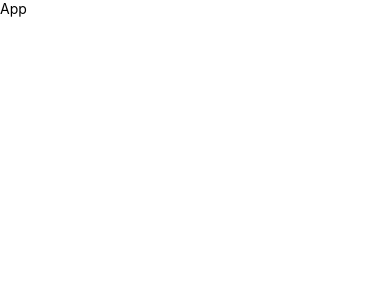
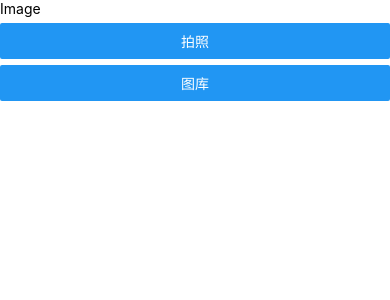
Before and after one commit to QHTAO/react-native-example, a React Native app: screen / in a window 390 px wide. Shown: the top 300 px of the page. Built offline with nearby package versions, Linux system fonts and the light colour scheme.

Commit message:
添加选择本地图片的功能

```diff
--- a/package.json
+++ b/package.json
@@ -11,7 +11,9 @@
   },
   "dependencies": {
     "react": "17.0.2",
-    "react-native": "0.66.4"
+    "react-native": "0.66.4",
+    "react-native-image-picker": "^4.7.3",
+    "react-native-scalable-image": "^1.1.0"
   },
   "devDependencies": {
     "@babel/core": "^7.12.9",
--- a/src/App.js
+++ b/src/App.js
@@ -1,11 +1,81 @@
-import React from 'react';
-import {View, Text} from 'react-native';
+import React, {useState} from 'react';
+import {
+  View,
+  Text,
+  Button,
+  Dimensions,
+  SafeAreaView,
+  ScrollView,
+} from 'react-native';
+import {launchCamera, launchImageLibrary} from 'react-native-image-picker';
+import Image from 'react-native-scalable-image';
+const App = () => {
+  const [photo, setPhoto] = useState(null);
 
-const App = () => {
+  const openCamera = async () => {
+    //通过相机拍摄的图像/视频将存储在临时文件夹中，因此随时会被删除，所以不要指望它会持续存在。使用saveToPhotos: true（默认为 false）将文件保存在公共照片中。
+    const {assets, didCancel} = await launchCamera({
+      title: '选择图片',
+      selectionLimit: 1,
+      saveToPhotos: true, //将文件保存在公共照片中
+      // includeBase64: true, //生成图片的base64字符串
+    });
+    if (didCancel) return;
+    setPhoto(assets[0].uri);
+
+    console.log(assets);
+  };
+
+  /*  assets Object
+    [
+      {
+        fileName:
+          'rn_image_picker_lib_temp_a4151aef-a80f-4fd8-b10e-8dd12b5e7b07.jpg',
+        fileSize: 167121,
+        height: 1280,
+        type: 'image/jpeg',
+        uri: 'file:///data/user/0/com.reactnativeexample/cache/rn_image_picker_lib_temp_a4151aef-a80f-4fd8-b10e-8dd12b5e7b07.jpg',
+        width: 960,
+      },
+    ];
+  */
+
+
+  const openImageLibrary = async () => {
+    const {assets, didCancel} = await launchImageLibrary({
+      title: '选择图片',
+      selectionLimit: 1,
+    });
+    if (didCancel) return;
+    setPhoto(assets[0].uri);
+  };
+
   return (
-    <View>
-      <Text>App</Text>
-    </View>
+    <SafeAreaView>
+      <ScrollView>
+        <View style={{marginBottom: 6}}>
+          <Text>Image</Text>
+          {photo && (
+            <Image
+              width={Dimensions.get('window').width}
+              source={{
+                uri: photo,
+              }}
+              onSize={({width, height}) => {
+                // 计算图像大小后的回调函数
+                console.log({width, height});
+              }}
+            />
+          )}
+        </View>
+        <View style={{marginBottom: 6}}>
+          <Button title="拍照" onPress={openCamera} />
+        </View>
+        <View style={{marginBottom: 6}}>
+          <Button title="图库" onPress={openImageLibrary} />
+        </View>
+      </ScrollView>
+    </SafeAreaView>
   );
 };
 
```
Also changed, not shown: 4 other files (tests, documents, lock files or other folders).
